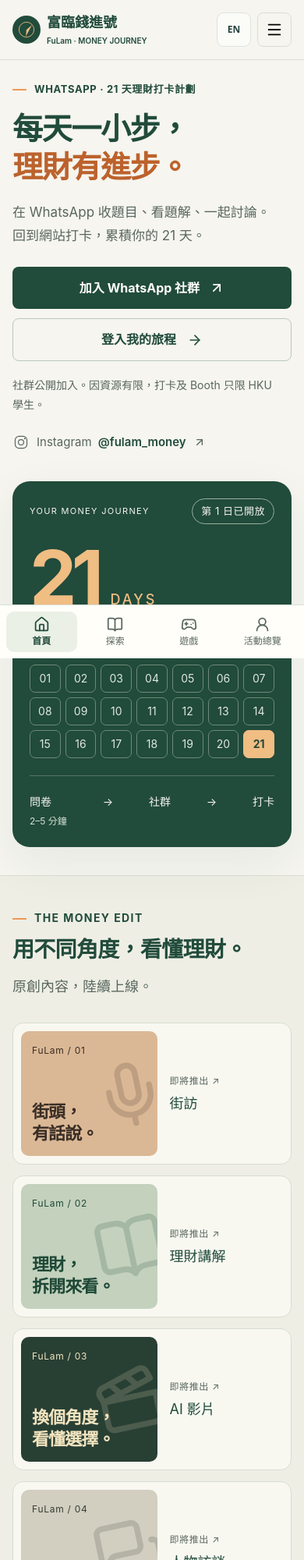
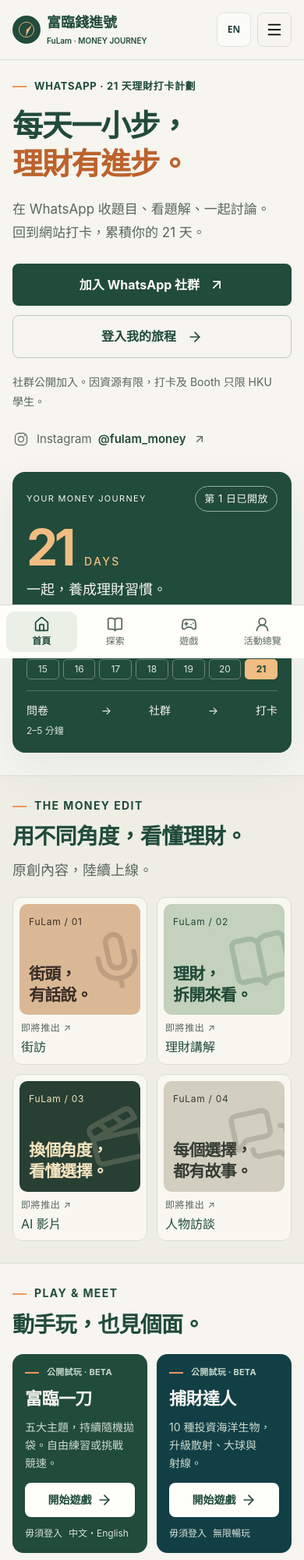
Before and after one commit to RySung2406/fulam-money-journey, a website: page site/index.html in a window 390 px wide. Shown: the top 2000 px of the page at 78% size. Drawn offline with Linux system fonts and the light colour scheme.

Commit message:
Compact mobile homepage cards into two-column grids

```diff
--- a/site/index.html
+++ b/site/index.html
@@ -10,7 +10,7 @@
 <title>FuLam 富臨錢進號 · 一起學懂個人理財</title>
 <link rel="icon" href="./favicon.svg">
 <link rel="stylesheet" href="./theme.css?v=20261103-mobile">
-<link rel="stylesheet" href="./landing.css?v=20261103-mobile">
+<link rel="stylesheet" href="./landing.css?v=20261103-compact">
 <link rel="stylesheet" href="./i18n.css?v=20261103-mobile">
 <script src="./i18n.js" defer></script>
 <script src="./i18n-home.js?v=20261102-fleet" defer></script>
--- a/site/landing.css
+++ b/site/landing.css
@@ -399,9 +399,9 @@
  .plan-calendar { gap:6px; }
 }
 
-/* Mobile reading rhythm: clear actions and cards that grow with both languages. */
+/* Compact mobile cards: two columns, natural text height, and touch-sized actions. */
 @media (max-width:760px) {
-  .public-home .hero { padding-block:28px 36px; gap:28px; }
+  .public-home .hero { padding-block:24px 28px; gap:20px; }
   .public-home .hero h1 { font-size:clamp(36px,10vw,44px); line-height:1.25; margin-block:18px; }
   html[lang=en] .public-home .hero h1 { font-size:clamp(32px,8.5vw,42px); letter-spacing:-.035em; }
   .public-home .hero-copy > p { font-size:17px; line-height:1.8; }
@@ -410,31 +410,50 @@
   .public-home .hero-actions .text-link { justify-content:center; min-height:50px; padding:12px 18px; border:1px solid #b9c8b9; border-radius:8px; font-size:16px; }
   .public-home .hero-copy .eligibility-note { font-size:14px; }
   .instagram-link,.instagram-link strong { font-size:15px; }
-  .plan-preview { padding:22px; }
-  .plan-preview-top { flex-wrap:wrap; gap:10px; }
-  .plan-preview-title { font-size:21px; line-height:1.5; }
-  .plan-preview-bottom { gap:8px; font-size:14px; }
+  .plan-preview { padding:18px; border-radius:16px; }
+  .plan-preview-top { flex-wrap:wrap; gap:8px; }
+  .plan-number { font-size:64px; margin:14px 0 8px; }
+  .plan-number span { font-size:14px; }
+  .plan-preview-title { font-size:18px; line-height:1.5; }
+  .plan-calendar { gap:5px; margin:14px 0; }
+  .plan-calendar span { min-height:26px; font-size:12px; border-radius:5px; }
+  .plan-preview-bottom { gap:8px; padding-top:12px; font-size:14px; }
+  .public-home .section { padding-block:28px; }
+  .public-home .section-heading { gap:8px; margin-bottom:18px; }
   .public-home .section-heading h2 { font-size:28px; line-height:1.35; }
-  .public-home .play-layout { grid-template-rows:none; }
-  .public-home .play-layout .game-feature { min-height:0; padding:26px; }
-  .public-home .play-layout .game-feature h3 { font-size:28px; line-height:1.3; }
-  .public-home .play-layout .game-feature p { font-size:16px; line-height:1.8; }
-  .public-home .play-layout .game-feature .button { width:100%; }
-  .public-home .daily-feature { min-height:0; padding:26px; }
-  .public-home .daily-feature p { font-size:16px; }
+  .public-home .play-layout { grid-template-columns:repeat(2,minmax(0,1fr)); grid-template-rows:none; gap:12px; }
+  .public-home .play-layout .game-feature { min-width:0; min-height:0; padding:16px; }
+  .public-home .play-layout .game-feature .eyebrow { font-size:11px; letter-spacing:.02em; }
+  .public-home .play-layout .game-feature h3 { font-size:22px; line-height:1.3; margin:12px 0 10px; overflow-wrap:anywhere; }
+  .public-home .play-layout .game-feature p { font-size:14px; line-height:1.65; margin-bottom:14px; }
+  .public-home .play-layout .game-feature .button { width:100%; min-height:44px; padding:10px 8px; gap:6px; font-size:14px; }
+  .public-home .game-meta { gap:4px 8px; margin-top:12px; font-size:12px; line-height:1.5; }
+  .public-home .daily-feature { grid-column:auto; min-width:0; min-height:0; padding:16px; }
+  .public-home .booth-label { gap:6px; font-size:12px; }
+  .public-home .booth-label .coming { padding:3px 6px; font-size:12px; letter-spacing:0; }
+  .public-home .daily-feature > .icon { width:24px; height:24px; margin:14px 0 10px; }
+  .public-home .daily-feature h3 { font-size:22px; margin-bottom:10px; }
+  .public-home .daily-feature p { font-size:14px; line-height:1.65; margin-bottom:14px; }
+  .public-home .daily-feature a { min-height:44px; font-size:14px; gap:6px; }
   .pretest-card .posttest-entry { flex-wrap:wrap; }
   .story-dialog { padding:52px 22px 24px; max-height:calc(100dvh - 32px); }
   .story-dialog h2 { font-size:26px; margin-top:8px; }
 }
-@media (max-width:540px) {
-  .public-home .story-grid { grid-template-columns:minmax(0,1fr); gap:14px; }
-  .public-home .story-card { display:grid; grid-template-columns:minmax(0,1.2fr) minmax(0,1fr); grid-template-rows:1fr 1fr; column-gap:16px; padding:10px; border:1px solid #d8ded1; border-radius:14px; background:#f8f8f1; }
-  .public-home .story-cover { grid-row:1/3; aspect-ratio:auto; min-height:160px; padding:14px; }
+@media (max-width:760px) {
+  .public-home .story-grid { grid-template-columns:repeat(2,minmax(0,1fr)); gap:12px; }
+  .public-home .story-card { display:flex; flex-direction:column; padding:8px; border:1px solid #d8ded1; border-radius:12px; background:#f8f8f1; }
+  .public-home .story-cover { align-self:stretch; flex:1; aspect-ratio:auto; min-height:142px; gap:16px; padding:12px; }
   .public-home .cover-top > .icon { display:none; }
-  .public-home .cover-title { font-size:22px; line-height:1.3; overflow-wrap:anywhere; }
-  html[lang=en] .public-home .cover-title { font-size:19px; }
+  .public-home .cover-title { font-size:21px; line-height:1.3; overflow-wrap:anywhere; }
+  html[lang=en] .public-home .cover-title { font-size:18px; }
   .public-home .cover-subtitle { display:none; }
-  .public-home .story-meta { align-self:end; padding:0 0 5px; font-size:12px; }
-  .public-home .story-card .story-title { align-self:start; margin:0; font-size:18px; line-height:1.4; overflow-wrap:anywhere; }
-  .public-home .cover-art { width:90px; height:90px; top:36px; }
+  .public-home .story-meta { padding:8px 2px 0; font-size:12px; line-height:1.5; }
+  .public-home .story-card .story-title { margin:4px 2px 2px; font-size:16px; line-height:1.4; overflow-wrap:anywhere; }
+  .public-home .cover-art { width:80px; height:80px; top:32px; }
 }
+@media (max-width:360px) {
+  .public-home .play-layout .game-feature,.public-home .daily-feature { padding:12px; }
+  .public-home .play-layout .game-feature h3,.public-home .daily-feature h3 { font-size:20px; }
+  .public-home .story-cover { padding:10px; }
+  .public-home .cover-title { font-size:19px; }
+}
```
